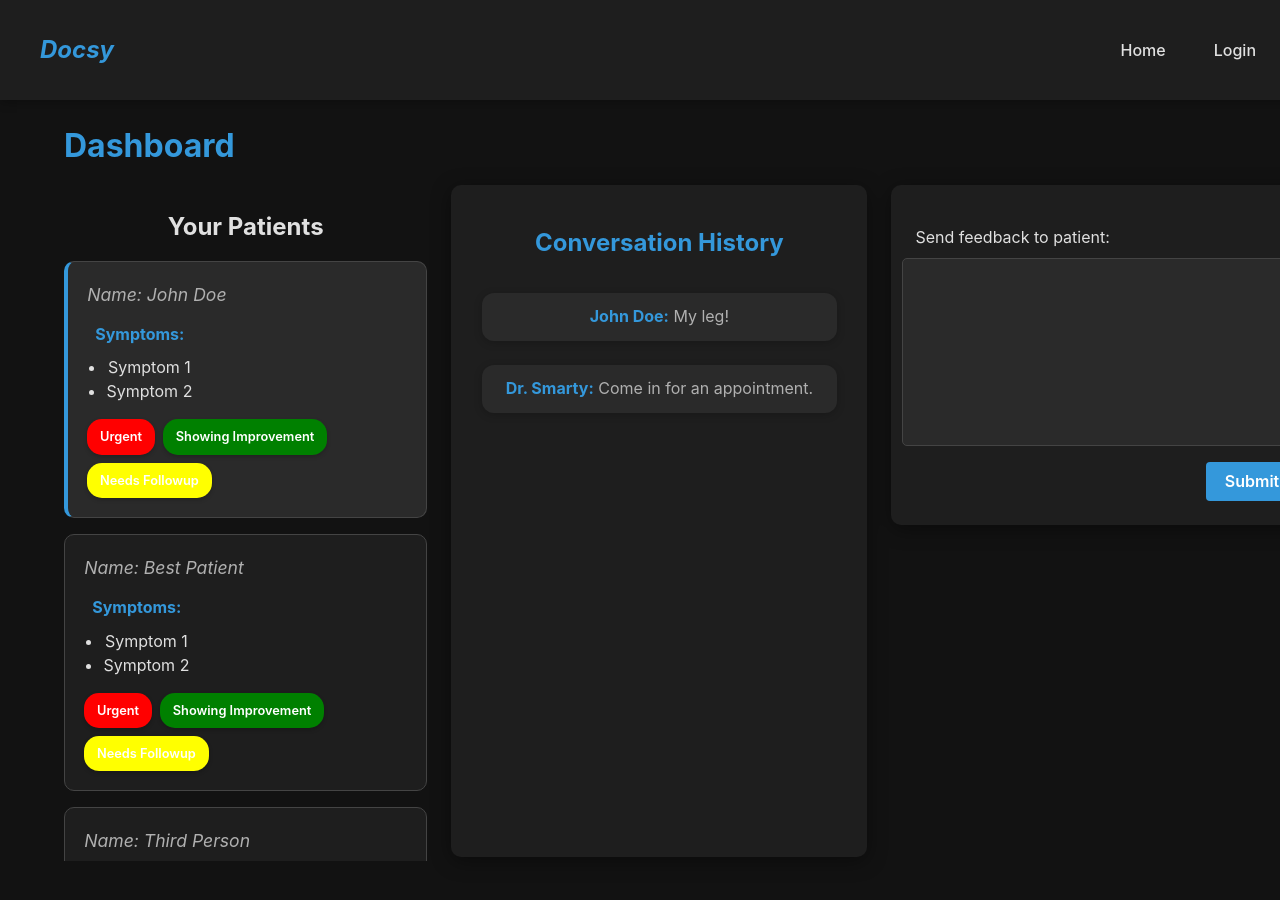
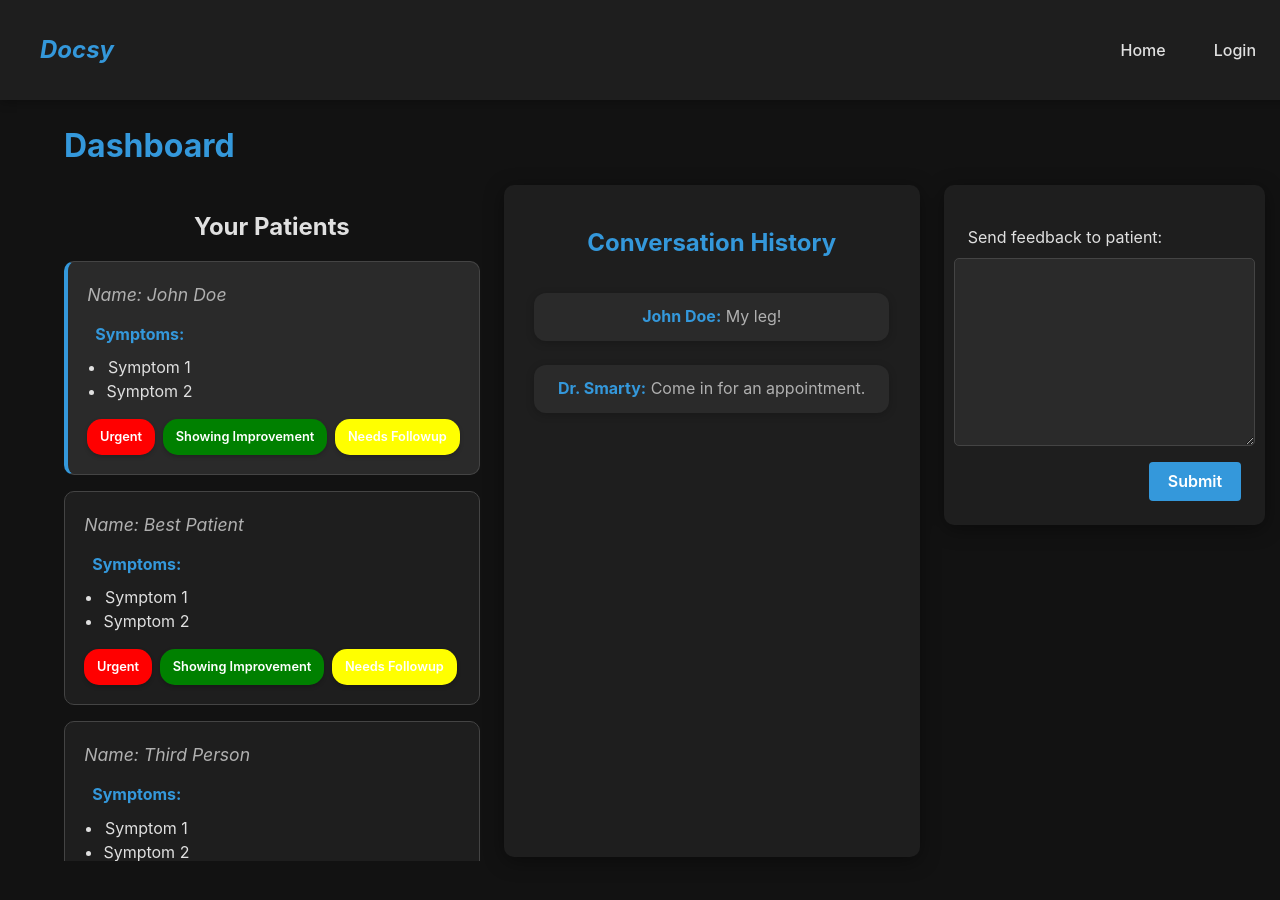
Before and after one commit to timothy-2183/Hackdavis-2025, a React (Vite) app in the folder frontend/: page /dashboard in a window 1280 px wide. Shown: the top 900 px of the page. Built offline with nearby package versions, Linux system fonts and the light colour scheme.

Commit message:
minor touchups

```diff
--- a/frontend/pages/Dashboard.css
+++ b/frontend/pages/Dashboard.css
@@ -15,7 +15,7 @@
 }
 
 .patients-panel {
-    max-width: 50vw;
+    max-width: 45vw;
 }
 
 .patients-panel h3 {
@@ -56,7 +56,7 @@
 }
 
 .feedback-panel {
-    min-width: 35%;
+    min-width: 25%;
     max-width: 50vw;
     display: flex;
 }
--- a/frontend/pages/GetSupport.css
+++ b/frontend/pages/GetSupport.css
@@ -35,7 +35,7 @@
     padding: 1.5rem;
     box-shadow: 0 4px 20px rgba(0, 0, 0, 0.4);
     width: 100%;
-    max-width: 500px;
+    max-width: 375px;
 }
 
 .symptoms-form {
--- a/frontend/pages/Login.jsx
+++ b/frontend/pages/Login.jsx
@@ -35,7 +35,7 @@ function Login() {
         localStorage.setItem('userData', JSON.stringify(data.user));
         // Redirect to dashboard based on user type
         const userType = data.user.user_type;
-        window.location.href = userType === 'doctor' ? '/doctor-dashboard' : '/patient-dashboard';
+        window.location.href = userType === 'doctor' ? '/dashboard' : '/getsupport';
       } else {
         // Login failed
         setError(data.message || 'Invalid username or password');
```
